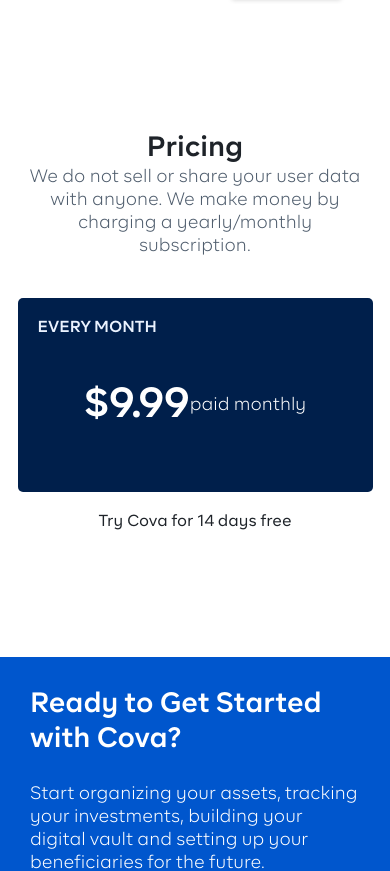
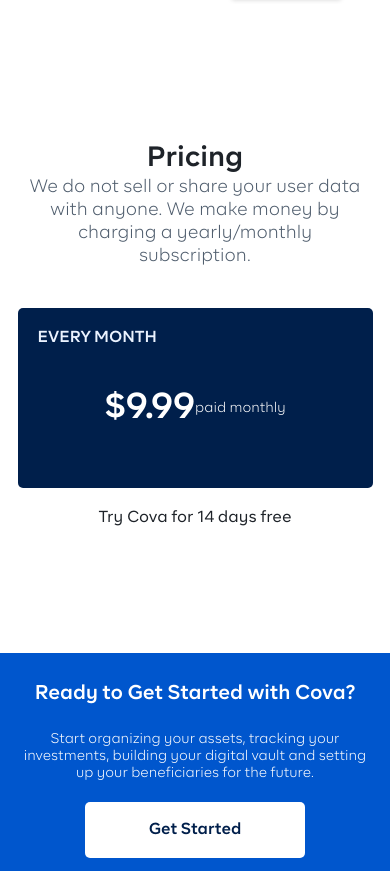
Before and after one commit to onaty/cova-landing-page, a React (Create React App) app: page / in a window 390 px wide. Shown: the part 3420-4291 px from the top of the page. Built offline with nearby package versions, Linux system fonts and the light colour scheme.

Commit message:
fix styling

```diff
--- a/src/pages/landingpage/index.scss
+++ b/src/pages/landingpage/index.scss
@@ -569,6 +569,94 @@
     // padding-right: 30px !important;
 
     // }
+    .pricing-assets {
+        padding-top: 10px !important;
+        padding-bottom: 125px;
+        display: flex;
+        justify-content: center;
+        .pricing-assets-inner {
+            width: 670px;
+            display: flex;
+            flex-direction: column;
+            align-items: center;
+        }
+        .pricing-header-1 {
+            font-family: BR Firma;
+            font-style: normal;
+            font-weight: 600;
+            font-size: 28px;
+            line-height: 35px;
+            text-align: center;
+            color: #1e2329;
+        }
+
+        .pricing-header-2 {
+            font-family: BR Firma;
+            font-style: normal;
+            font-weight: 300;
+            font-size: 18px;
+            line-height: 23px;
+            text-align: center;
+            color: #4f5d6d;
+        }
+        .pricing-div {
+            margin-top: 40px;
+            background: #001f4b;
+            border-radius: 5px;
+            width: 480px;
+            padding: 20px;
+            .pricing-div-freq {
+                font-family: BR Firma;
+                font-style: normal;
+                font-weight: 600;
+                font-size: 16px;
+                line-height: 20px;
+                color: #ebf3ff;
+            }
+
+            .pricing-div-freq-price {
+                display: flex;
+                align-items: center;
+                justify-content: center;
+                margin-top: 41px !important;
+                margin-bottom: 40px !important;
+                .pricing-div-freq-price-1 {
+                    font-family: BR Firma;
+                    font-style: normal;
+                    font-weight: 600;
+                    font-size: 36px !important;
+                    line-height: 39px !important;
+                    /* identical to box height */
+
+                    text-align: center;
+
+                    /* White */
+
+                    color: #ffffff;
+                }
+
+                .pricing-div-freq-price-2 {
+                    font-family: BR Firma;
+                    font-style: normal;
+                    font-weight: 300;
+                    font-size: 14px !important;
+                    line-height: 19px !important;
+                    /* identical to box height */
+
+                    /* White */
+
+                    color: #ffffff;
+                }
+            }
+        }
+        .p-try-1 {
+            margin-top: 20px !important;
+
+            font-size: 16px;
+            line-height: 20px;
+        }
+    }
+
     .secure-assets-width {
         width: 80% !important;
         padding-left: 10%;
@@ -584,10 +672,10 @@
         display: flex;
         justify-content: space-between;
 
-        padding: 51px 20px 34px 66px;
+        padding: 51px 20px 34px 20px !important;
         flex-wrap: wrap;
         .logodiv {
-            width: 320px;
+           display: none !important;
         }
 
         .urls {
@@ -601,7 +689,7 @@
 
     .ready-to-get-started {
         background: #0056cd;
-        padding: 30px !important;
+        padding: 30px 20px !important;
         display: flex;
         flex-direction: column;
         flex-wrap: wrap;
@@ -612,11 +700,10 @@
                 font-family: BR Firma;
                 font-style: normal;
                 font-weight: 600;
-                font-size: 28px;
-                line-height: 35px;
+                font-size: 20px !important;
+                line-height: 22px !important;
 
-                /* White */
-
+           text-align: center;
                 color: #ffffff;
                 margin-bottom: 26px !important;
             }
@@ -625,9 +712,9 @@
                 font-family: BR Firma;
                 font-style: normal;
                 font-weight: 300;
-                font-size: 18px;
-                line-height: 23px;
-
+                font-size: 14px !important;
+                line-height: 17px !important;
+                text-align: center;
                 /* White */
 
                 color: #ffffff;
@@ -648,7 +735,7 @@
         display: flex;
         justify-content: space-between;
         flex-wrap: wrap;
-        padding: 25px 50px 30px;
+        padding: 25px 20px 30px !important;
         .covafooter-2-1 {
             p {
                 font-family: BR Firma;
```
